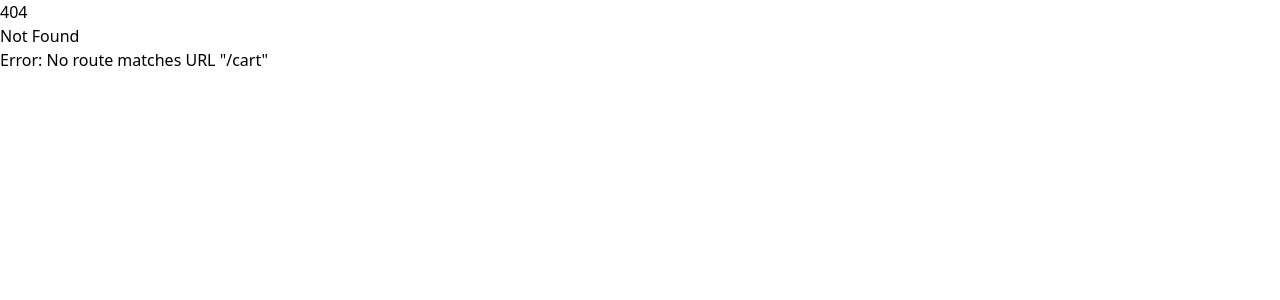
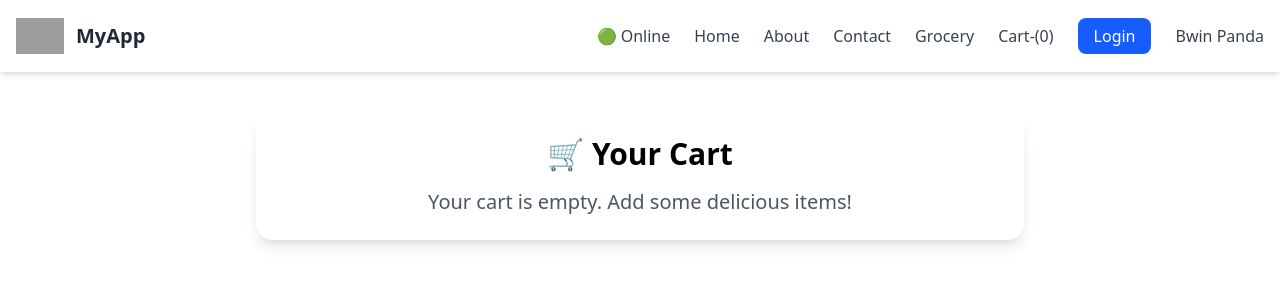
Before and after one commit to bwinamit/Learn_React, a React (Vite) app: page /cart in a window 1280 px wide. Before the commit this address had no page. Shown: the top 300 px of the page. Built offline with nearby package versions, Linux system fonts and the light colour scheme; grey boxes are pictures that could not be loaded.

Commit message:
Learnt about Redux

```diff
--- /dev/null
+++ b/SRC/components/Cart.js
@@ -0,0 +1,44 @@
+import { useDispatch, useSelector } from "react-redux";
+import { clearCart } from "../utils/cartSlice";
+import ItemList from "./ItemList";
+
+const Cart = () => {
+  const cartItems = useSelector((store) => store.cart.items);
+  const dispatch = useDispatch();
+
+  const handleClear = () => {
+    dispatch(clearCart());
+  };
+
+  return (
+    <div className="max-w-3xl mx-auto p-6 bg-white shadow-lg rounded-2xl mt-10">
+      <h1 className="text-3xl font-bold mb-4 text-center">🛒 Your Cart</h1>
+
+      {cartItems.length === 0 ? (
+        <h2 className="text-xl text-center text-gray-600">
+          Your cart is empty. Add some delicious items!
+        </h2>
+      ) : (
+        <>
+          <div className="flex justify-between items-center mb-4">
+            <h2 className="text-xl font-semibold text-gray-800">
+              {cartItems.length} item(s) in your cart
+            </h2>
+            <button
+              onClick={handleClear}
+              className="px-4 py-2 bg-red-500 text-white rounded-lg hover:bg-red-600 transition duration-200"
+            >
+              Clear Cart
+            </button>
+          </div>
+
+          <div className="text-gray-800">
+            <ItemList items={cartItems} />
+          </div>
+        </>
+      )}
+    </div>
+  );
+};
+
+export default Cart;
--- a/SRC/components/Header.js
+++ b/SRC/components/Header.js
@@ -3,12 +3,14 @@ import { useState,useContext } from "react";
 import { Link } from "react-router-dom";
 import useOnlineStatus from "../utils/useOnlineStatus";
 import UserInfo from "../utils/UserInfo";
+import { useSelector } from "react-redux";
 
 const Header = () => {
   const [btnName, setBtnName] = useState("Login");
   const isOnline = useOnlineStatus();
   const data= useContext(UserInfo);
   const { loggedInUser } = data;
+  const cartItems = useSelector((store) => store.cart.items);
 
   return (
     <header className="bg-white shadow-md sticky top-0 z-50">
@@ -55,7 +57,14 @@ const Header = () => {
                 Grocery
               </Link>
             </li>
-            <li>Cart</li>
+            <li>
+            <Link
+                to="/Cart"
+                className="hover:text-blue-600 transition-colors duration-200"
+              >
+              Cart-({cartItems.length})
+              </Link>
+              </li>
             <li>
               <button
                 onClick={() =>
--- a/SRC/components/ItemList.js
+++ b/SRC/components/ItemList.js
@@ -1,4 +1,13 @@
+import { useDispatch } from "react-redux";
+import { addItem } from "../utils/cartSlice";
+
 const ItemList = ({ items }) => {
+
+    const dispatch = useDispatch();
+    const handleClick = (item) => {
+        dispatch(addItem(item));
+        console.log(item);
+    };
     return (
       <div>
         {items.map((item) => {
@@ -33,7 +42,7 @@ const ItemList = ({ items }) => {
                   alt={info.name}
                   className="w-24 h-24 object-cover rounded-md mb-2"
                 />
-                <button className="border border-gray-300 px-4 py-1 text-green-600 text-sm font-medium rounded hover:shadow-sm">
+                <button onClick={()=>handleClick(item)} className="border border-gray-300 px-4 py-1 text-green-600 text-sm font-medium rounded hover:shadow-sm">
                   Add +
                 </button>
               </div>
--- /dev/null
+++ b/SRC/utils/appStore.js
@@ -0,0 +1,10 @@
+import { configureStore } from "@reduxjs/toolkit";
+import cartReducer from "./cartSlice";
+
+const appStore = configureStore({
+  reducer:{
+    cart:cartReducer
+  },
+});
+
+export default appStore;
--- /dev/null
+++ b/SRC/utils/cartSlice.js
@@ -0,0 +1,25 @@
+import { createSlice } from "@reduxjs/toolkit";
+
+const cartSlice = createSlice({
+    name: "cart",
+    initialState: {
+        items: [],
+    },
+    reducers: {
+        addItem: (state, action) => {
+            state.items.push(action.payload);
+        },
+        removeItem: (state, action) => {
+            const index = state.items.findIndex(item => item.id === action.payload.id);
+            if (index !== -1) {
+                state.items.splice(index, 1);
+            }
+        },
+        clearCart: (state) => {
+            state.items = [];
+        }
+    }
+})
+
+export const { addItem, removeItem, clearCart } = cartSlice.actions;
+export default cartSlice.reducer;
--- a/package.json
+++ b/package.json
@@ -29,9 +29,11 @@
   },
   "dependencies": {
     "18": "^0.0.0",
+    "@reduxjs/toolkit": "^2.7.0",
     "@tailwindcss/postcss": "^4.1.3",
     "react": "^19.0.0",
     "react-dom": "^19.1.0",
+    "react-redux": "^9.2.0",
     "react-router-dom": "6.4",
     "tailwindcss": "^4.1.3"
   },
```
Also changed, not shown: SRC/App.js (+9 -0 lines), 1 other file (tests, documents, lock files or other folders).
